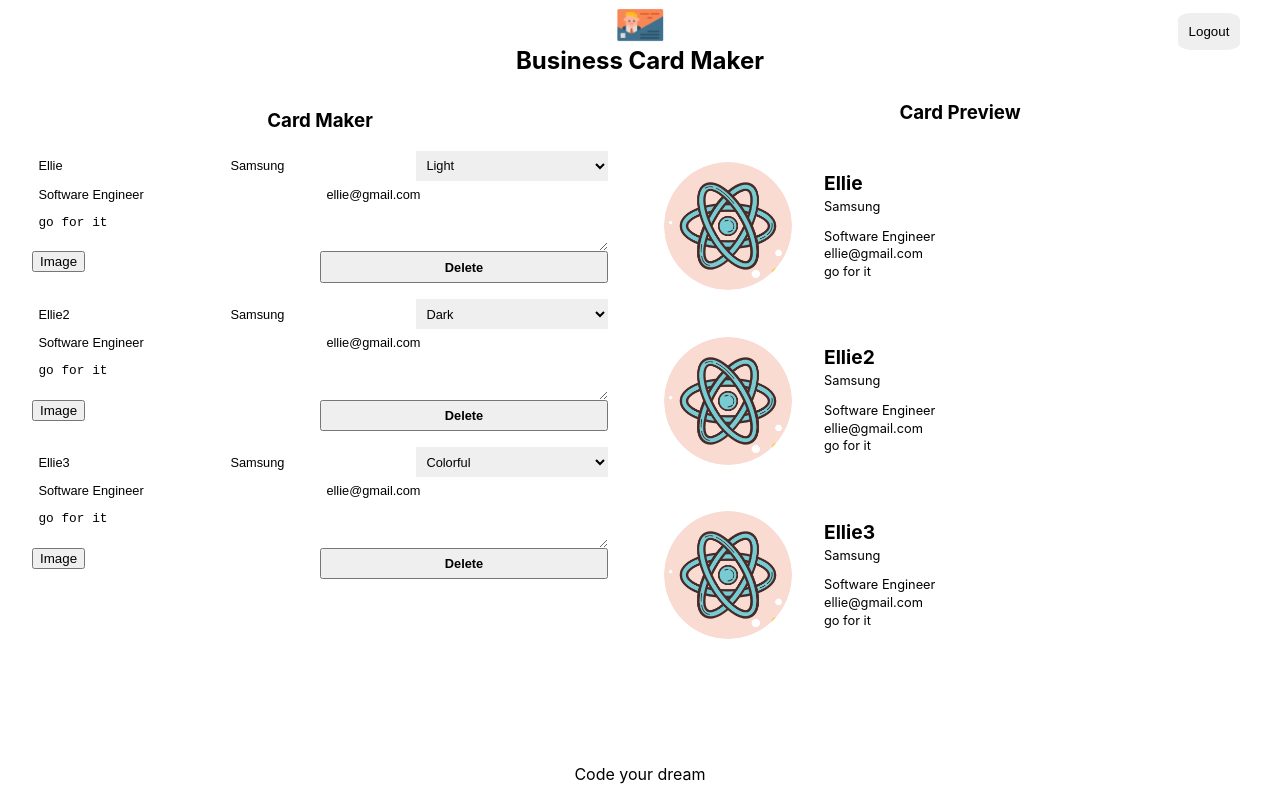
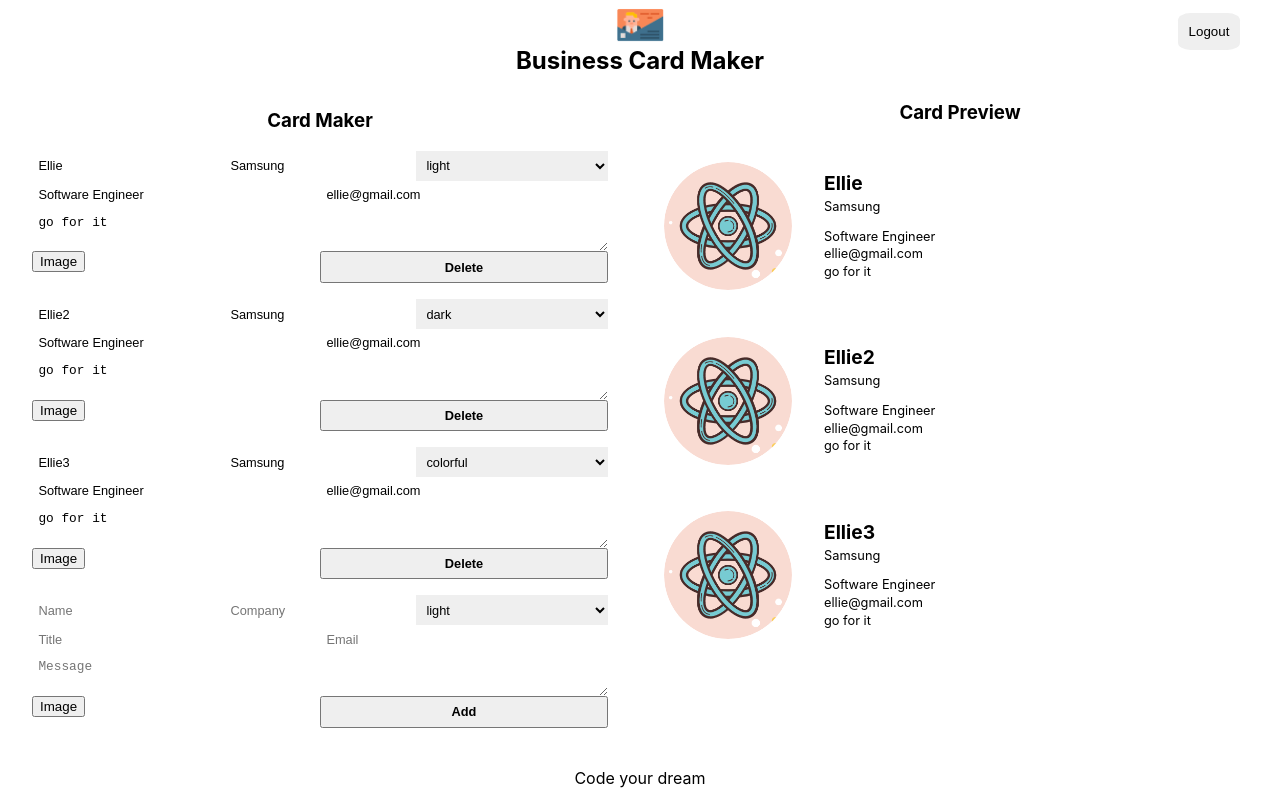
Before and after one commit to wwwkimminja/react_Business-card-maker, a React (Create React App) app: page /maker in a window 1280 px wide. Built offline with nearby package versions, Linux system fonts and the light colour scheme; no server answers; sample sign-in values are in the browser's storage.

Commit message:
add card add form component

```diff
--- /dev/null
+++ b/src/components/card_add_form/card_add_form.js
@@ -0,0 +1,57 @@
+import React, { useRef } from 'react';
+import styles from './card_add_form.module.css';
+import Button from '../button/button';
+import ImageFileInput from '../image_file_input/image_file_input';
+
+const CardAddForm = ({ onAdd }) => {
+    const formRef = useRef();
+    const nameRef = useRef();
+    const companyRef = useRef();
+    const themeRef = useRef();
+    const titleRef = useRef();
+    const emailRef = useRef();
+    const messageRef = useRef();
+
+    const onSubmit = (event) => {
+        event.preventDefault();
+        const card = {
+            id: Date.now(),//uuid
+            name: nameRef.current.value || "",
+            company: companyRef.current.value || "",
+            theme: themeRef.current.value,
+            title: titleRef.current.value || "",
+            email: emailRef.current.value || "",
+            message: messageRef.current.value || "",
+            fileName: "",
+            fileURL: "",
+        };
+        formRef.current.reset();
+        onAdd(card);
+
+    };
+    return (
+        <form ref={formRef} className={styles.form}>
+            <input ref={nameRef} className={styles.input} type="text" name="name" placeholder="Name" />
+            <input
+                ref={companyRef} className={styles.input}
+                type="text"
+                name="company"
+                placeholder="Company"
+            />
+            <select ref={themeRef} className={styles.select} name="theme" placeholder="Theme" >
+                <option placeholder="light">light</option>
+                <option placeholder="dark">dark</option>
+                <option placeholder="colorful">colorful</option>
+            </select>
+            <input ref={titleRef} className={styles.input} type="text" name="title" placeholder="Title" />
+            <input ref={emailRef} className={styles.input} type="text" name="email" placeholder="Email" />
+            <textarea ref={messageRef} className={styles.textarea} name="message" placeholder="Message" />
+            <div className={styles.fileInput}>
+                <ImageFileInput />
+            </div>
+            <Button name="Add" onClick={onSubmit} />
+        </form>
+    );
+};
+
+export default CardAddForm;
--- /dev/null
+++ b/src/components/card_add_form/card_add_form.module.css
@@ -0,0 +1,45 @@
+@value makerBlack, makerWhite from '../../common/colors.css';
+
+.form {
+  display: flex;
+  width: 100%;
+  flex-wrap: wrap;
+  border-top: 1px solid makerBlack;
+  border-left: 1px solid makerBlack;
+  margin-bottom: 1em;
+}
+
+.input,
+.textarea,
+.select,
+.button,
+.fileInput {
+  font-size: 0.8rem;
+  width: 100%;
+  border: 0;
+  padding: 0.5em;
+  border-bottom: 1px solid makerBlack;
+  border-right: 1px solid makerBlack;
+  background: makerWhite;
+}
+
+.input,
+.select {
+  flex: 1 1 30%;
+}
+
+.fileInput {
+  padding: 0;
+  flex: 1 1 50%;
+}
+
+.input:focus,
+.textarea:focus,
+.select:focus,
+.button:focus {
+  outline: 0;
+}
+
+.textarea {
+  flex-basis: 100%;
+}
--- a/src/components/card_edit_form/card_edit_form.js
+++ b/src/components/card_edit_form/card_edit_form.js
@@ -25,9 +25,9 @@
                 value={company}
             />
             <select className={styles.select} name="theme" value={theme}>
-                <option value="light">Light</option>
-                <option value="dark">Dark</option>
-                <option value="colorful">Colorful</option>
+                <option value="light">light</option>
+                <option value="dark">dark</option>
+                <option value="colorful">colorful</option>
             </select>
             <input className={styles.input} type="text" name="title" value={title} />
             <input className={styles.input} type="text" name="email" value={email} />
--- a/src/components/editor/editor.js
+++ b/src/components/editor/editor.js
@@ -1,13 +1,15 @@
 import React from 'react';
+import CardAddForm from '../card_add_form/card_add_form';
 import CardEditForm from '../card_edit_form/card_edit_form';
 import styles from './editor.module.css';
-const Editor = ({ cards }) => {
+const Editor = ({ cards, addCard }) => {
     return (
         <section className={styles.editor}>
             <h1 className={styles.title}>Card Maker</h1>
             {
                 cards.map(card => <CardEditForm key={card.id} card={card} />)
             }
+            <CardAddForm onAdd={addCard} />
 
         </section>
     )
--- a/src/components/maker/maker.js
+++ b/src/components/maker/maker.js
@@ -55,11 +55,16 @@
             }
         });
     });
+
+    const addCard = (card) => {
+        const updated = [...cards, card];
+        setCards(updated);
+    }
     return (
         <section className={styles.maker} >
             <Header onLogout={onLogout} />
             <div className={styles.container}>
-                <Editor cards={cards} />
+                <Editor cards={cards} addCard={addCard} />
                 <Preview cards={cards} />
             </div>
             <Footer />
```
